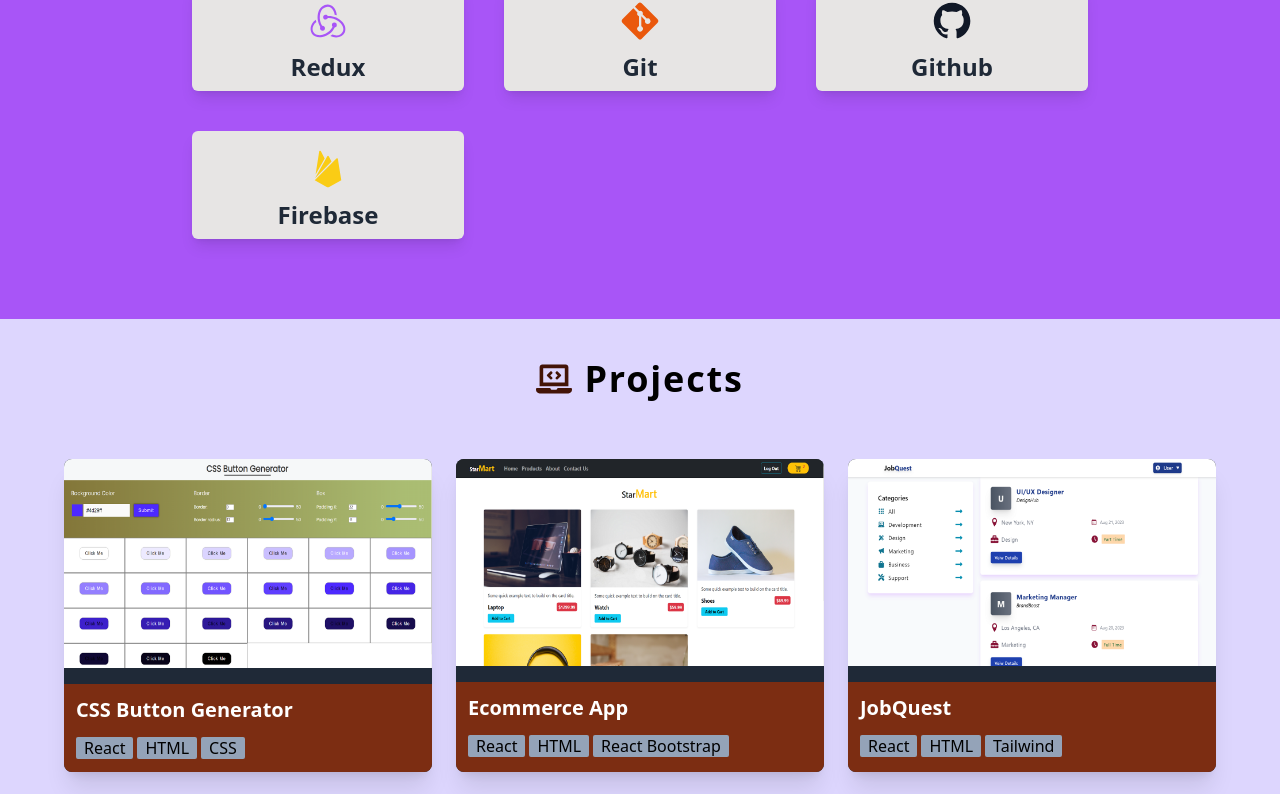
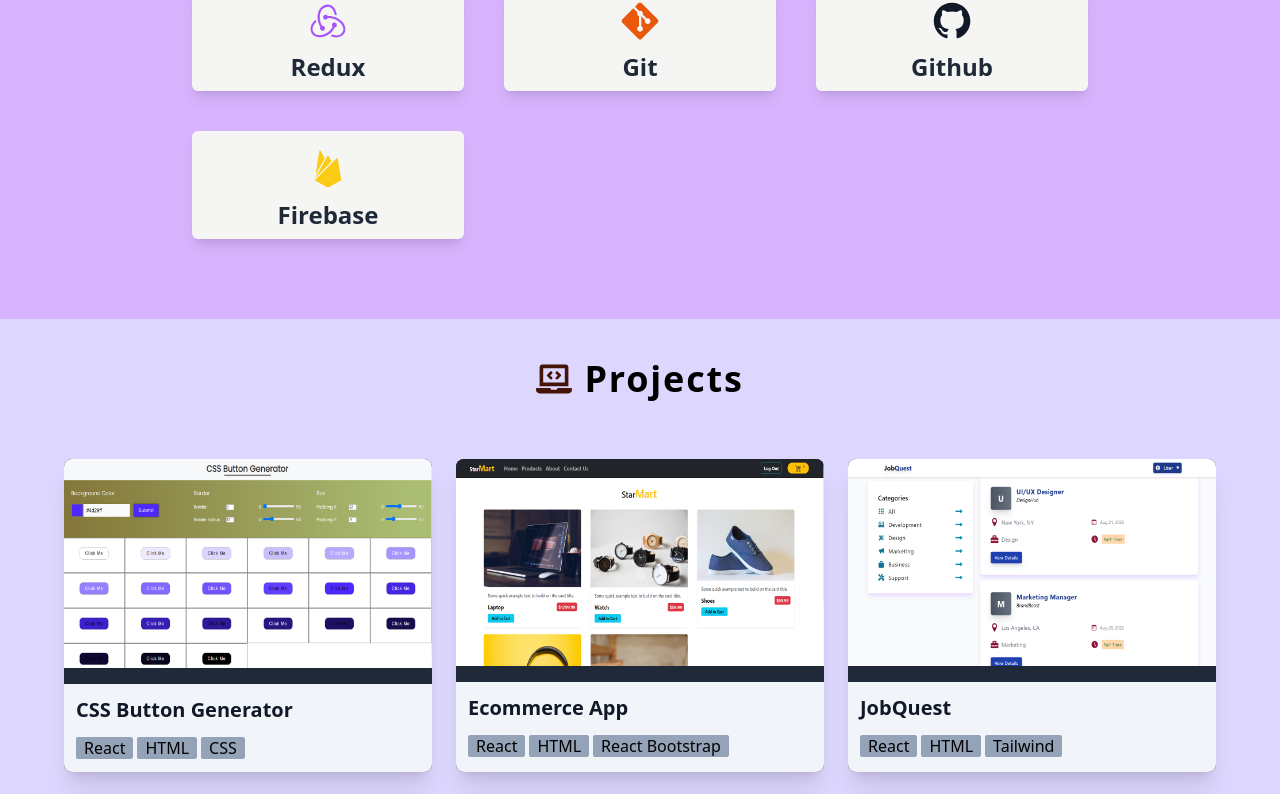
Before and after one commit to axhar-ibraheem/Azhar-Portfolio, a React (Vite) app: page / in a window 1280 px wide. Shown: the part 2053-2847 px from the top of the page. Built offline with nearby package versions, Linux system fonts and the light colour scheme.

Commit message:
project title

```diff
--- a/src/components/SingleProject.jsx
+++ b/src/components/SingleProject.jsx
@@ -45,8 +45,8 @@ const SingleProject = (props) => {
           </div>
         </div>
 
-        <div className="mt-4 p-3 h-full bg-orange-900">
-          <h1 className="capitalize text-xl text-white font-semibold">
+        <div className="mt-4 p-3 h-full bg-slate-100">
+          <h1 className="capitalize text-xl text-gray-900 font-semibold">
             {projectInfo.title}
           </h1>
           <div className="mt-3">
--- a/src/components/Skills.jsx
+++ b/src/components/Skills.jsx
@@ -78,13 +78,13 @@ const skills = [
 ];
 const Skills = () => {
   return (
-    <Wrapper id="skills" classes="bg-purple-500 py-10 ">
+    <Wrapper id="skills" classes="bg-purple-300 py-10 ">
       <SectionTitle classes="text-center lg:mb-5" title="skills" icon={<FaTools className="text-3xl text-white"/>}/>
       <div className="grid lg:grid-cols-3 grid-cols-2  max-w-4xl w-11/12 mx-auto content-center items-center h-3/4 lg:py-10 mt-6 gap-4 md:gap-10">
         {skills.map((skill, index) => (
           <div
             key={index}
-            className="grid items-center justify-center bg-stone-200 rounded-md p-2 shadow-lg text-center"
+            className="grid items-center justify-center bg-stone-100 rounded-md p-2 shadow-lg text-center"
           >
             <span>{skill.icon}</span>
             <p className="font-bold text-gray-800 md:text-2xl capitalize">
```
